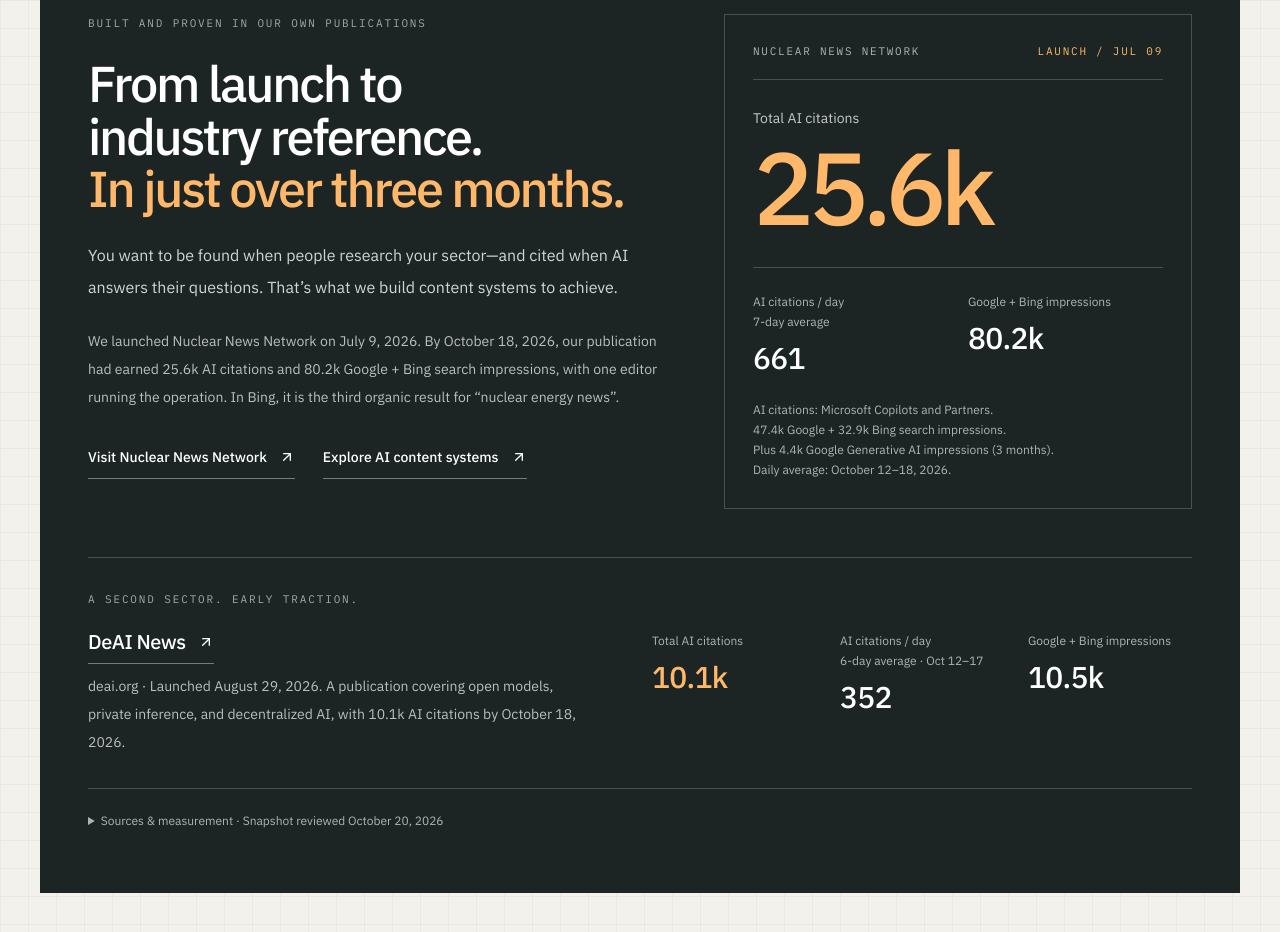
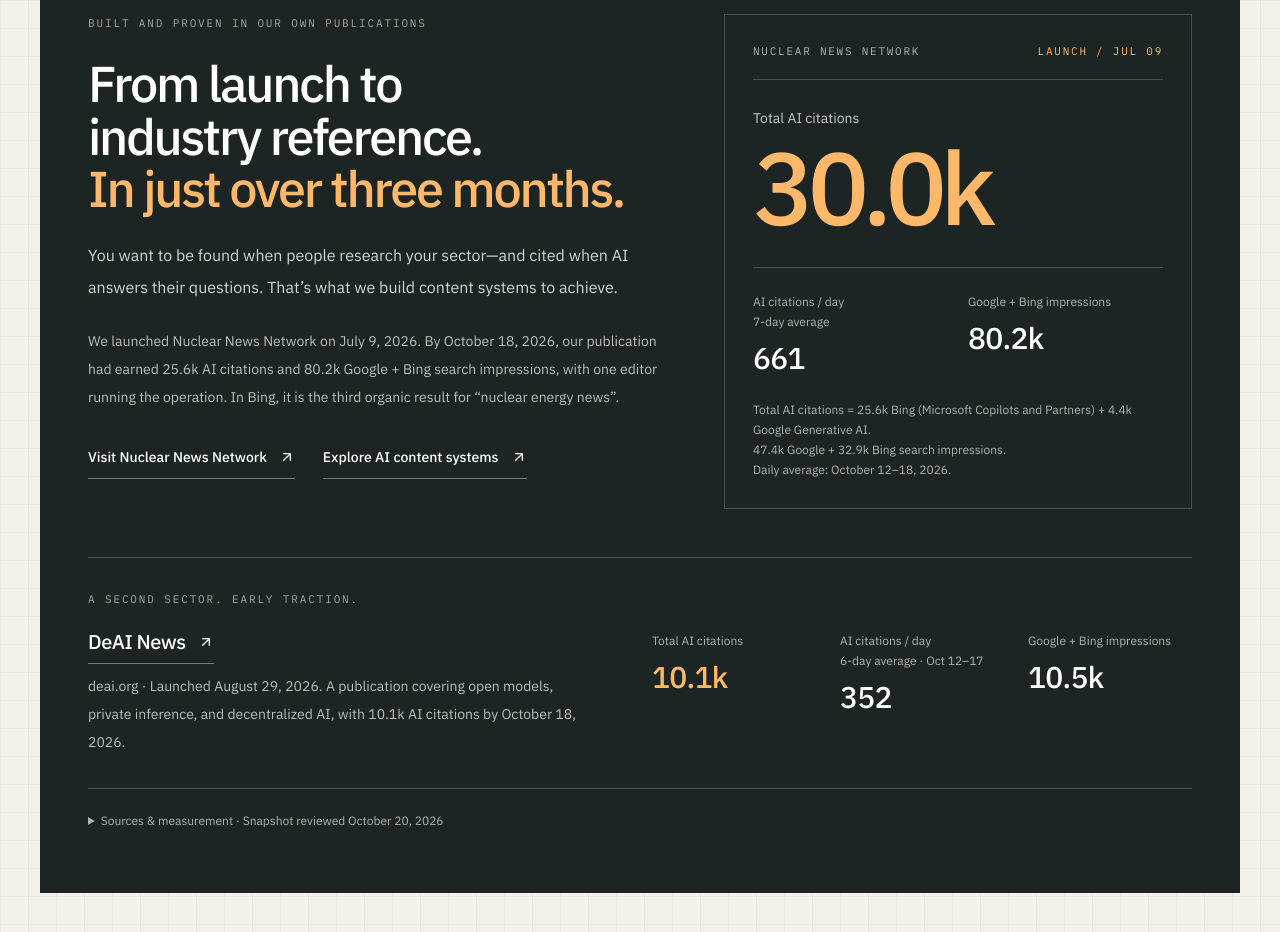
Before and after one commit to BowTiedSwan/fastforwardlabs, a Next.js app in the folder apps/web/: page / in a window 1280 px wide. Shown: the part 1680-2612 px from the top of the page. Built offline with nearby package versions, Linux system fonts and the light colour scheme; no server answers.

Commit message:
feat(web): total NNN AI citations across Bing and Google
Headline Total AI citations = 25.6K Bing (Copilots and Partners) + 4.44K
Google Generative AI = 30.0K, per user direction. Card footnote and the
sources section explain the composition; smoke test updated accordingly.

```diff
--- a/apps/web/components/content-system-proof.tsx
+++ b/apps/web/components/content-system-proof.tsx
@@ -8,6 +8,7 @@
 const compact = (value: number) => `${(value / 1000).toFixed(1)}k`;
 const number = (value: number) => value.toLocaleString("en-US");
 const nuclearSearchImpressions = nuclear.googleImpressions + nuclear.bingImpressions;
+const nuclearAiCitations = nuclear.citations + nuclear.googleGenAiImpressions;
 const deaiSearchImpressions = deai.googleImpressions + deai.bingImpressions;
 const proofLink = "inline-flex min-h-11 items-center gap-3 border-b border-white/40 text-sm font-medium text-white transition-colors hover:text-orange-300 focus-visible:outline-orange-300";
 
@@ -33,14 +34,14 @@
           <div className="flex-1">
             <dl className="py-7">
               <dt className="text-sm text-white/75">Total AI citations</dt>
-              <dd className="mt-2 text-[clamp(4rem,8vw,7rem)] leading-none font-medium tracking-[-0.065em] text-orange-300 tabular-nums">{compact(nuclear.citations)}</dd>
+              <dd className="mt-2 text-[clamp(4rem,8vw,7rem)] leading-none font-medium tracking-[-0.065em] text-orange-300 tabular-nums">{compact(nuclearAiCitations)}</dd>
             </dl>
             <dl className="grid grid-cols-2 gap-5 border-t border-white/20 pt-6">
               <div><dt className="text-xs leading-5 text-white/65">AI citations / day<br />{nuclear.dailyCitationsLabel}</dt><dd className="mt-2 text-3xl font-medium tracking-tight tabular-nums">{number(nuclear.dailyCitations)}</dd></div>
               <div><dt className="text-xs leading-5 text-white/65">Google + Bing impressions</dt><dd className="mt-2 text-3xl font-medium tracking-tight tabular-nums">{compact(nuclearSearchImpressions)}</dd></div>
             </dl>
           </div>
-          <p className="mt-6 text-xs leading-5 text-white/65">AI citations: {citationSource}.<br />{compact(nuclear.googleImpressions)} Google + {compact(nuclear.bingImpressions)} Bing search impressions.<br />Plus {compact(nuclear.googleGenAiImpressions)} Google Generative AI impressions (3 months).<br />Daily average: {citationPeriod}.</p>
+          <p className="mt-6 text-xs leading-5 text-white/65">Total AI citations = {compact(nuclear.citations)} Bing ({citationSource}) + {compact(nuclear.googleGenAiImpressions)} Google Generative AI.<br />{compact(nuclear.googleImpressions)} Google + {compact(nuclear.bingImpressions)} Bing search impressions.<br />Daily average: {citationPeriod}.</p>
         </div>
       </div>
 
@@ -59,7 +60,7 @@
 
       <details className="mt-8 border-t border-white/20 pt-2 text-xs leading-6 text-white/65">
         <summary className="cursor-pointer py-3 focus-visible:outline-orange-300">Sources & measurement · Snapshot reviewed {reviewedAt}</summary>
-        <p>AI citations come from Bing Webmaster Tools’ AI Performance report for {citationSource}. The daily figures are rounded averages: {number(nuclear.dailyCitations)} for {nuclear.name} for {citationPeriod} and {number(deai.dailyCitations)} for {deai.name} (six days, October 12–17, 2026). A citation is an appearance as a source in an AI answer, not a site visit. Total citations are dashboard values and may be rounded.</p>
+        <p>AI citations come from Bing Webmaster Tools’ AI Performance report for {citationSource}; {nuclear.name}’s headline total adds Google’s Generative AI count ({number(nuclear.googleGenAiImpressions)}). The daily figures are rounded averages: {number(nuclear.dailyCitations)} for {nuclear.name} for {citationPeriod} and {number(deai.dailyCitations)} for {deai.name} (six days, October 12–17, 2026). A citation is an appearance as a source in an AI answer, not a site visit. Totals are dashboard values and may be rounded.</p>
         <p className="mt-2">Search totals were checked through the Search Console MCP from each publication’s launch through {reportingEnd}. {nuclear.name}: {number(nuclear.googleImpressions)} Google + {number(nuclear.bingImpressions)} Bing = {number(nuclearSearchImpressions)} impressions. {deai.name}: {number(deai.googleImpressions)} Google + {number(deai.bingImpressions)} Bing = {number(deaiSearchImpressions)} impressions. Google totals are counted through the latest settled data; recent search data can be revised as reporting completes. Combined impressions count search appearances, not unique people.</p>
       </details>
     </section>
--- a/apps/web/lib/content-system-results.md
+++ b/apps/web/lib/content-system-results.md
@@ -64,6 +64,13 @@
 this round, unlike the September snapshot. The dashboards also report average
 cited pages of 25 (NNN) and 15 (DeAI); not currently shown on the site.
 
+Nuclear News Network's headline **Total AI citations** combines the Bing
+figure (25.6K) with the Google Generative AI count (4.44K) = **30.0K**, per the
+user's October 20, 2026 direction (Google screenshot shows the Gen AI report at
+4.44K; treated as Google's AI citation figure and included in the total). DeAI's
+total remains the Bing dashboard value only, as no Google Gen AI figure was
+provided for it.
+
 | Site | Stored citations | Display | Oct 12–18 daily citations | Daily average |
 | --- | ---: | ---: | --- | ---: |
 | Nuclear News Network | 25,600 | 10.2k → 25.6k | 780, 853, 857, 659, 739, 415, 322 | 661 (from 660.714) |
--- a/apps/web/tests/services.smoke.mjs
+++ b/apps/web/tests/services.smoke.mjs
@@ -66,6 +66,6 @@
   assert.ok(totalLabel >= 0, "total citation label is present");
   assert.ok(dailyLabel >= 0, "daily citation label is present");
   assert.ok(totalLabel < dailyLabel, "total citations appear before the daily average");
-  assert.match(html.slice(totalLabel, dailyLabel), />25\.6k</);
+  assert.match(html.slice(totalLabel, dailyLabel), />30\.0k</);
   assert.match(html.slice(dailyLabel, impressionsLabel), />661</);
 });
```
